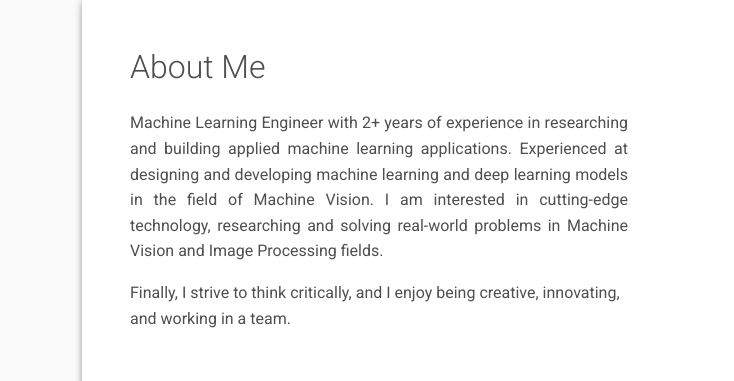
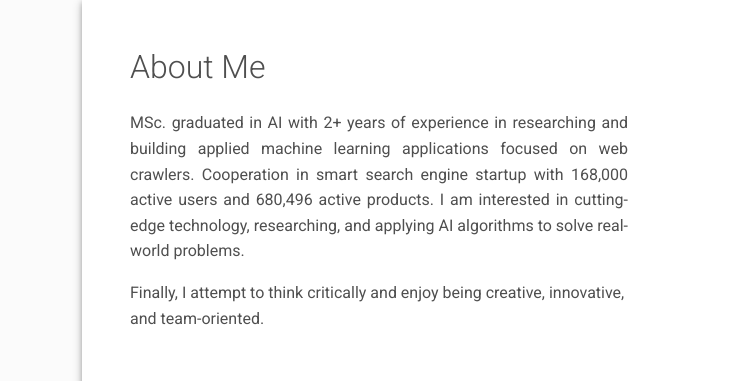
Before and after one commit to sara2227/Sara_Saberi, a plain HTML site: page index.html in a window 1280 px wide. Shown: the part 660-1041 px from the top of the page, 0-734 px from the left. Drawn offline with Linux system fonts and the light colour scheme.

Commit message:
about me edited

```diff
--- a/index.html
+++ b/index.html
@@ -127,18 +127,12 @@
               <div class="col-md-6">
                 <h2 class="h2 fw-light mb-4">About Me</h2>
                 <p style="text-align: justify; text-justify: inter-word">
-                  Machine Learning Engineer with 2+ years of experience in researching and building applied machine
-                  learning applications.
-                  Experienced at designing and developing machine learning and deep learning models in the field of
-                  Machine Vision.
-                  I am interested in cutting-edge technology, researching and solving real-world problems in Machine
-                  Vision and Image
-                  Processing fields.
+                  MSc. graduated in AI with 2+ years of experience in researching and building applied machine learning applications focused on web crawlers.
+				  Cooperation in smart search engine startup with 168,000 active users and 680,496 active products. I am interested in cutting-edge technology, researching,
+				  and applying AI algorithms to solve real-world problems.
                 </p>
                 <p>
-                  Finally, I strive to think
-                  critically, and I enjoy being creative, innovating, and
-                  working in a team.
+                  Finally, I attempt to think critically and enjoy being creative, innovative, and team-oriented.
                 </p>
               </div>
               <div class="col-md-5 offset-lg-1">
```
